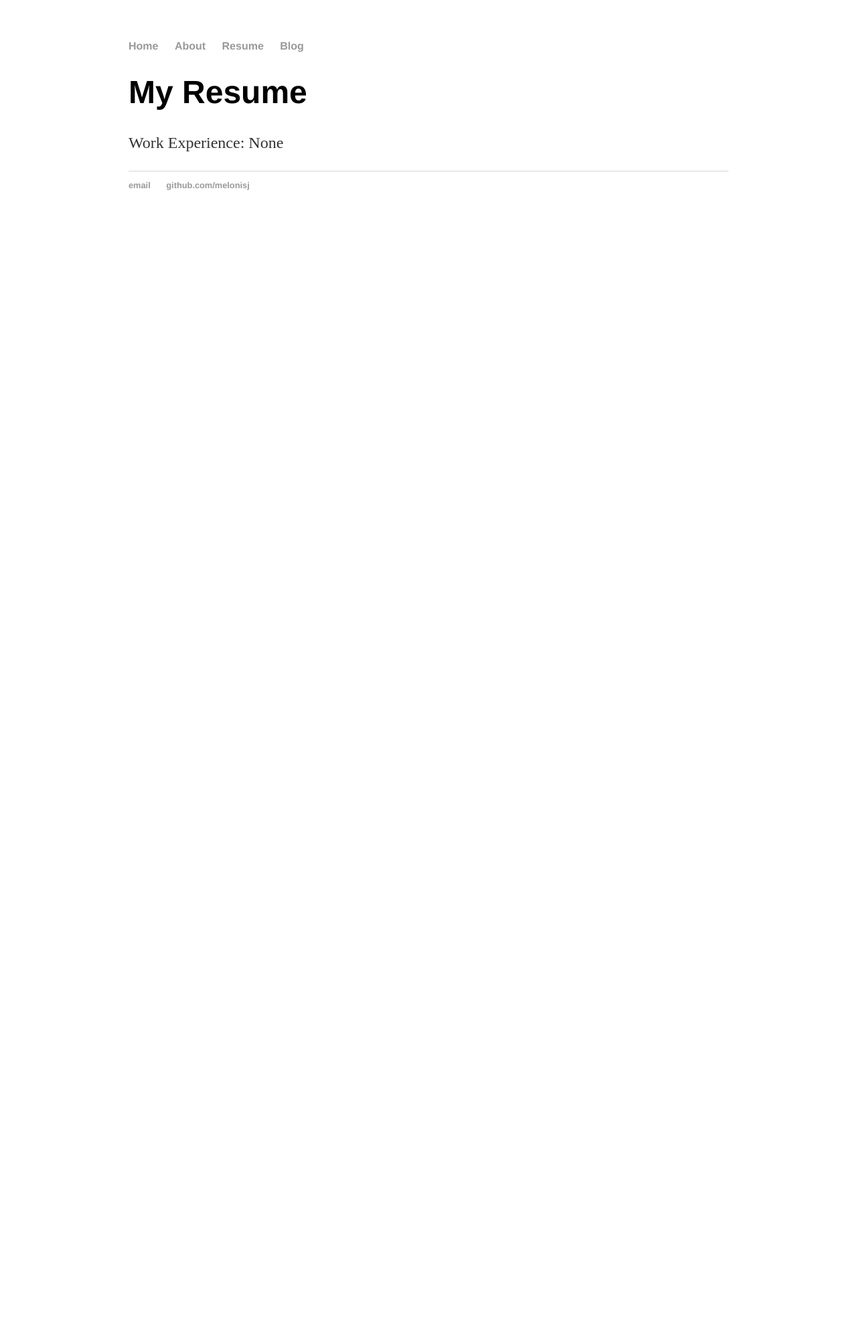
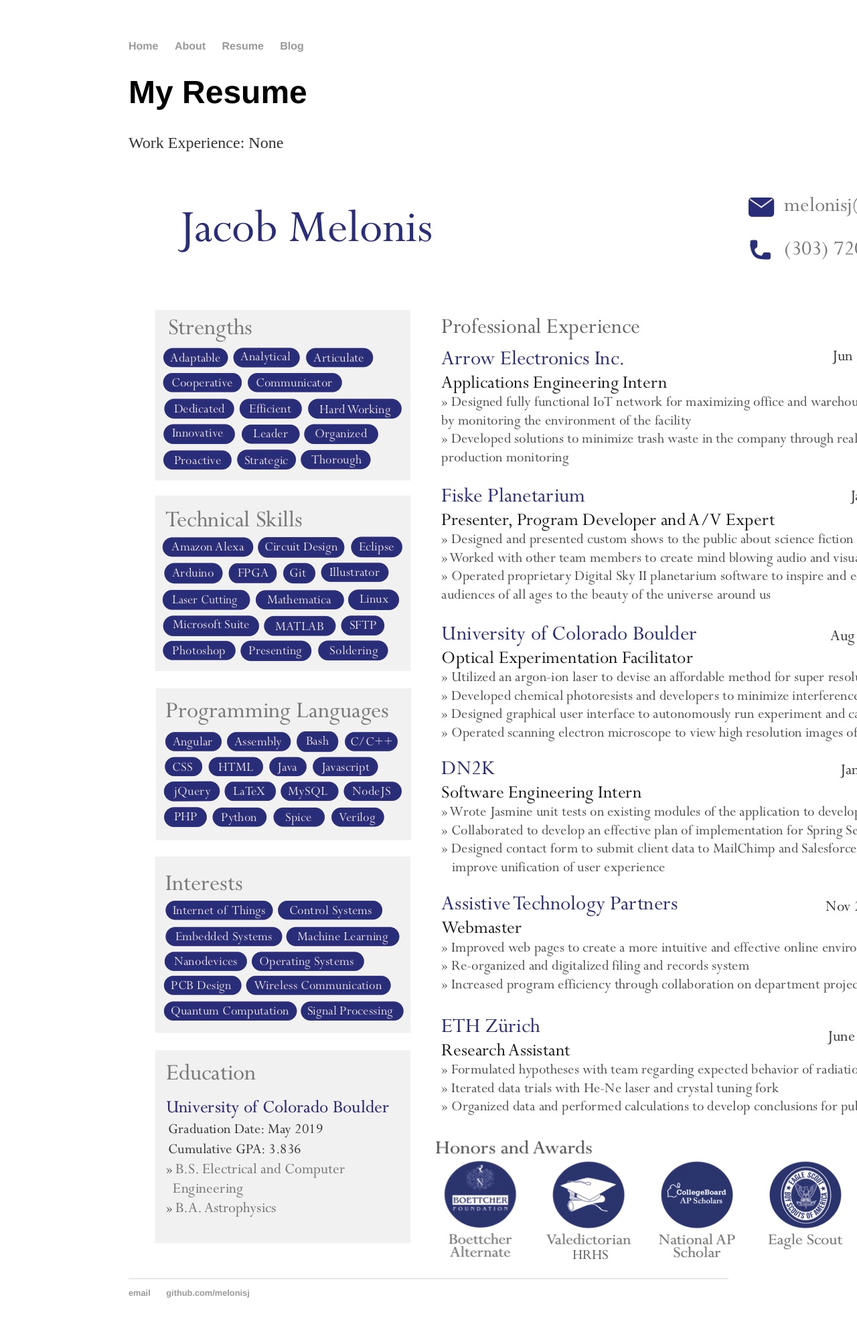
Before and after one commit to melonisj/melonisj.github.io, a Jekyll site: the page built from cv/index.html, in a window 1280 px wide. Shown: the whole page at 67% size. Built offline with Jekyll 4.4.1, drawn with Linux system fonts in a browser that asks for light colours; before the commit the page ends 900 px from its top, so only the background shows below that.

Commit message:
Added image maybe

```diff
--- a/cv/index.html
+++ b/cv/index.html
@@ -5,4 +5,5 @@
 <div class="blurb">
 	<h1>My Resume</h1>
 	<p>Work Experience: None</p>
+	<img src="../images/active-resume-ece.jpg" />
 </div><!-- /.blurb -->
```
